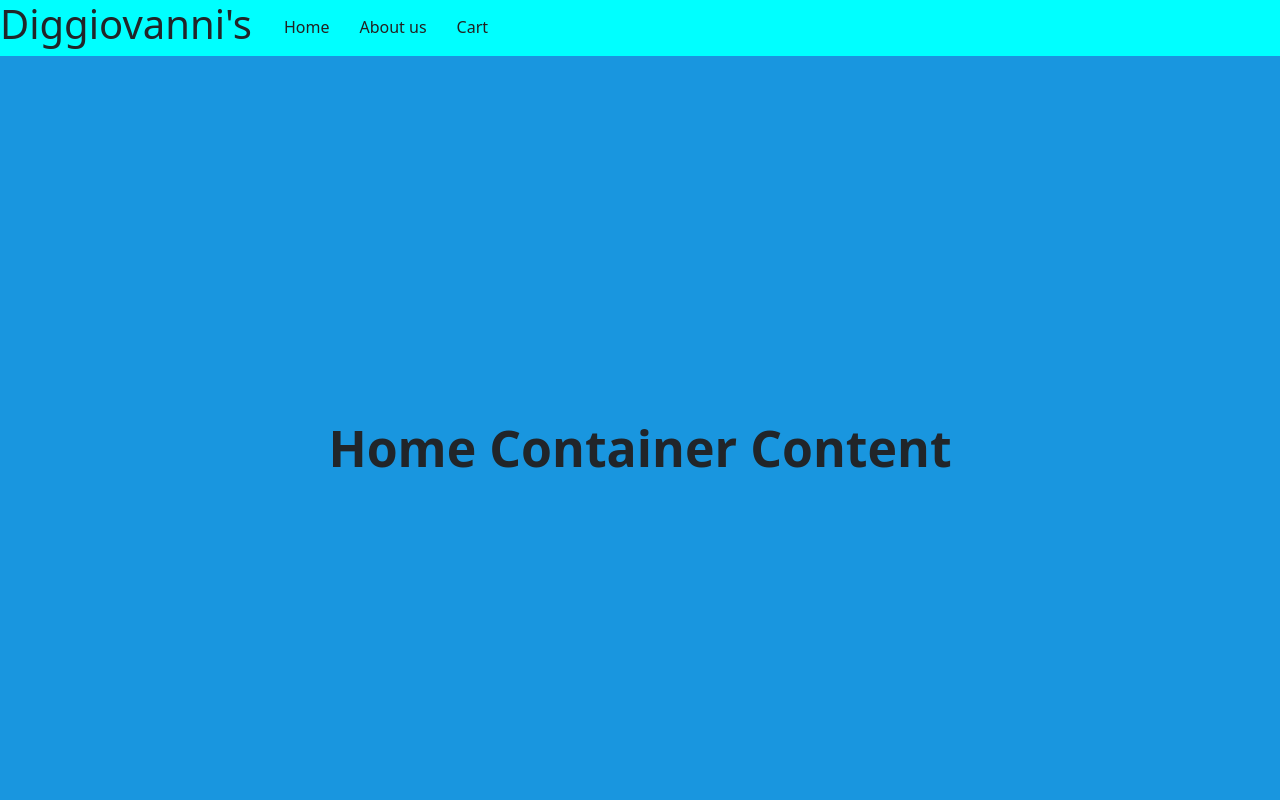
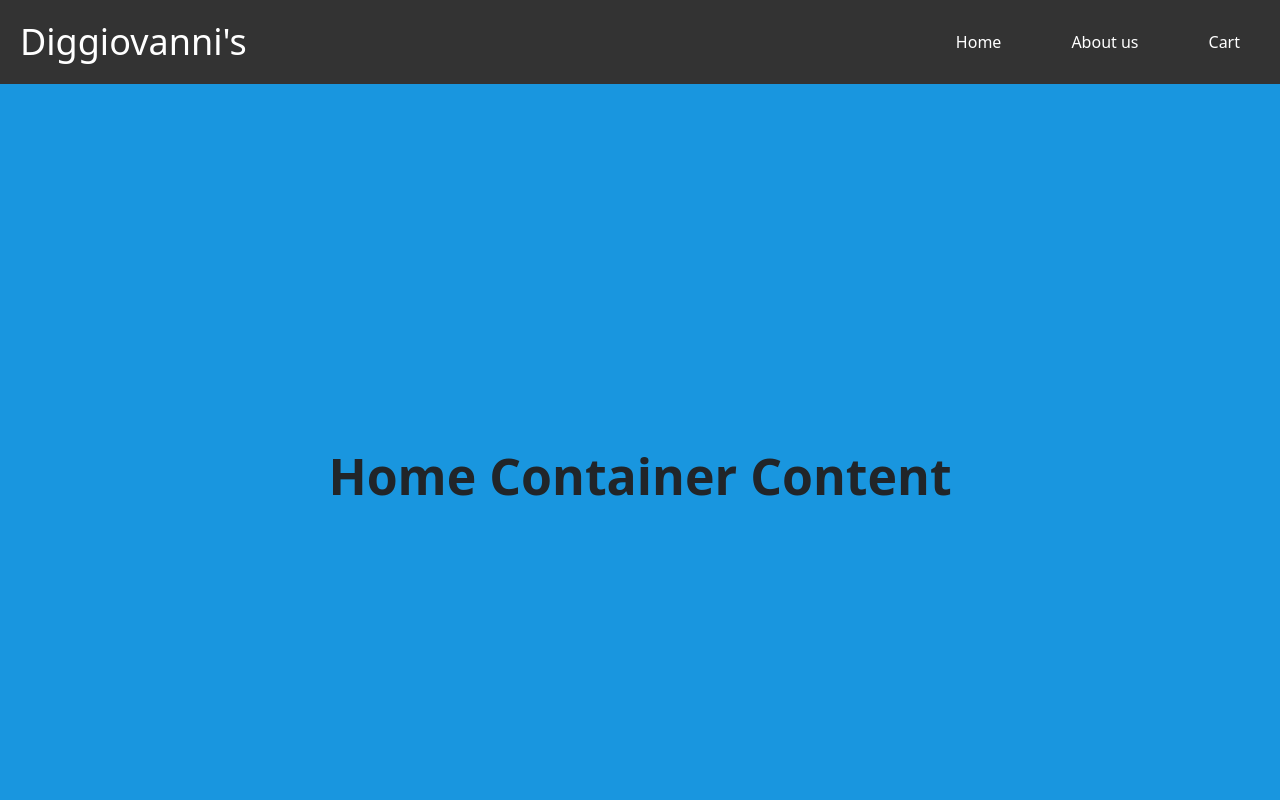
Before and after one commit to dachi-svg/Angular-Restaurant-Project, an Angular app in the folder AngularRest/: page / in a window 1280 px wide. Shown: the top 800 px of the page. Built offline with nearby package versions, Linux system fonts and the light colour scheme.

Commit message:
header update

```diff
--- a/AngularRest/src/app/ImportantParts/navigation/navigation.component.css
+++ b/AngularRest/src/app/ImportantParts/navigation/navigation.component.css
@@ -1,21 +1,38 @@
-header{
+header {
     display: flex;
-    background-color: aqua;
-}
+    background-color: #333;
+    justify-content: space-between;
+    align-items: center;
+    padding: 20px;
+  }
 
-nav ul{
+  header h1 {
+    font-size: 36px;
+    color: #fff;
+    margin: 0;
+  }
+
+  nav ul {
     display: flex;
-    gap: 30px;
     list-style: none;
-}
+    margin: 0;
+    padding: 0;
+  }
 
-nav ul li  {
-    display: flex;
-    align-items: center;
-    margin-top: 15px;
-}
+  nav ul li {
+    margin-left: 30px;
+  }
 
-nav ul li a {
+  nav ul li a {
+    display: block;
+    padding: 10px 20px;
+    color: #fff;
     text-decoration: none;
-    color: rgb(35, 33, 33);
-}
+    border-radius: 5px;
+    transition: background-color 0.3s ease;
+  }
+
+  nav ul li a:hover {
+    background-color: #fff;
+    color: #333;
+  }
--- a/AngularRest/src/app/ImportantParts/navigation/navigation.component.html
+++ b/AngularRest/src/app/ImportantParts/navigation/navigation.component.html
@@ -2,55 +2,15 @@
   <h1>Diggiovanni's</h1>
   <nav>
     <ul>
-    <li>
-      <a href=""  routerLink="/" routerLinkActive="active" [routerLinkActiveOptions]="{exact:true}">Home</a>
-    </li>
-    <li>
-      <a href=""  routerLink="/aboutus" routerLinkActive="active" >About us</a>
-    </li>
-    <li>
-      <a href="" routerLink="/cart" routerLinkActive="active" >Cart</a>
-    </li>
+      <li class="nav-item" routerLinkActive="active">
+        <a class="nav-link" href="" routerLink="/">Home</a>
+      </li>
+      <li class="nav-item" routerLinkActive="active">
+        <a class="nav-link" href="" routerLink="/aboutus">About us</a>
+      </li>
+      <li class="nav-item" routerLinkActive="active">
+        <a class="nav-link" href="" routerLink="/cart">Cart</a>
+      </li>
     </ul>
   </nav>
 </header>
-
-
-
-
-<!-- <nav class="custom-navbar">
-  <div class="container">
-    <a class="navbar-brand" routerLink="/">Navbar</a>
-    <button class="navbar-toggler" type="button" aria-controls="navbarSupportedContent" aria-expanded="false" aria-label="Toggle navigation">
-      <span class="navbar-toggler-icon"></span>
-    </button>
-    <div class="navbar-collapse" id="navbarSupportedContent">
-      <ul class="navbar-nav">
-        <li class="nav-item">
-          <a class="nav-link active" routerLink="/" routerLinkActive="active" [routerLinkActiveOptions]="{exact:true}">Home</a>
-        </li>
-        <li class="nav-item">
-          <a class="nav-link active" routerLink="/cart" routerLinkActive="active">Cart</a>
-        </li>
-        <li class="nav-item">
-          <a class="nav-link active" routerLink="/aboutus" routerLinkActive="active">About Us</a>
-        </li>
-      </ul>
-    </div>
-  </div>
-</nav> -->
-
-
-  <!-- Information
-    ////////////////////////////////////////////////////
-    //
-    //  routerLinkActive="active" - active-ს მაგივრად შეგიძლია ჩაწერო ის კლასი რომელიც გინდა დაადო როცა იქნებება მომხმარებელი მაგ ფქიჯზე კლაის აღწერა შეგიძლია ცსს-ში ჩოულებრივ
-    //
-    //  [routerLinkActiveOptions]="{exact:true}" - მარტო home ღილაკს გაუწერე
-    //
-    //  routerLink="/aboutus" - aboutus-ის მაგივრად შეგიძლია ჩაწერო ის რაც წერია routing-modules-ს ში და დაადო ღილაკს დაჭერისას ჩატვირთავს იმ კომპონენტს შეგიძლია დაადო ნებისმიერ ღილაკს
-    //
-    ////////////////////////////////////////////////////
-   -->
-
-   <!-- routerLink="/" routerLinkActive="active" [routerLinkActiveOptions]="{exact:true}" -->
```
